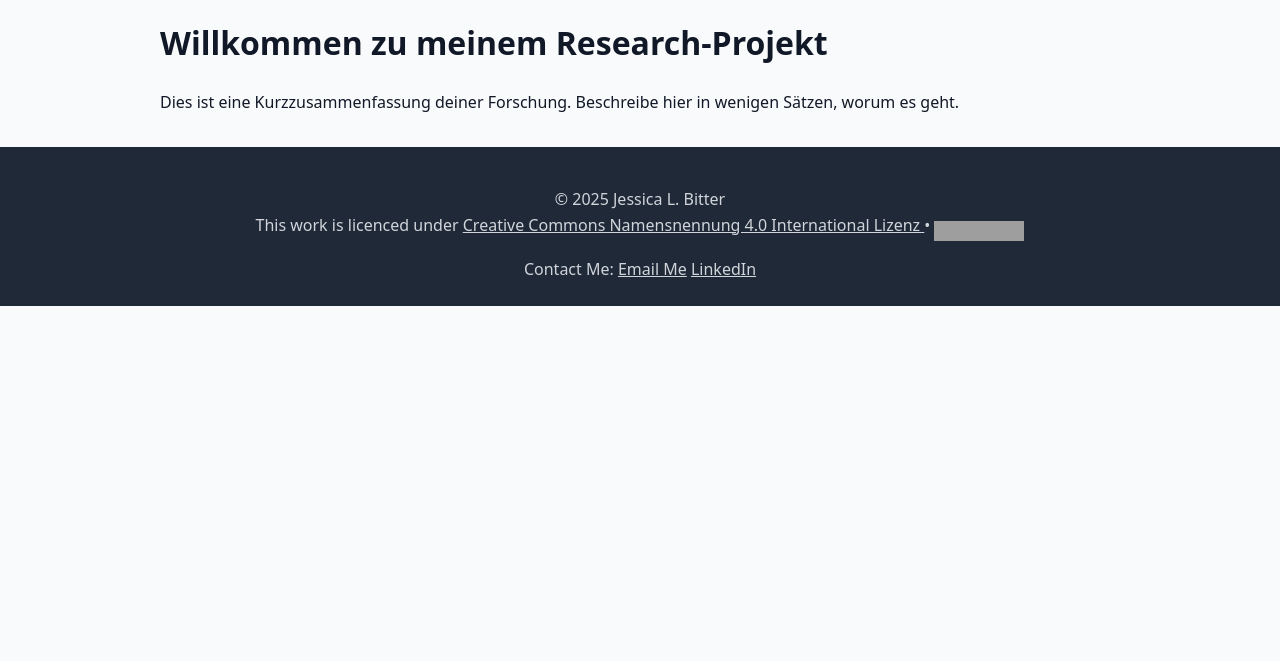
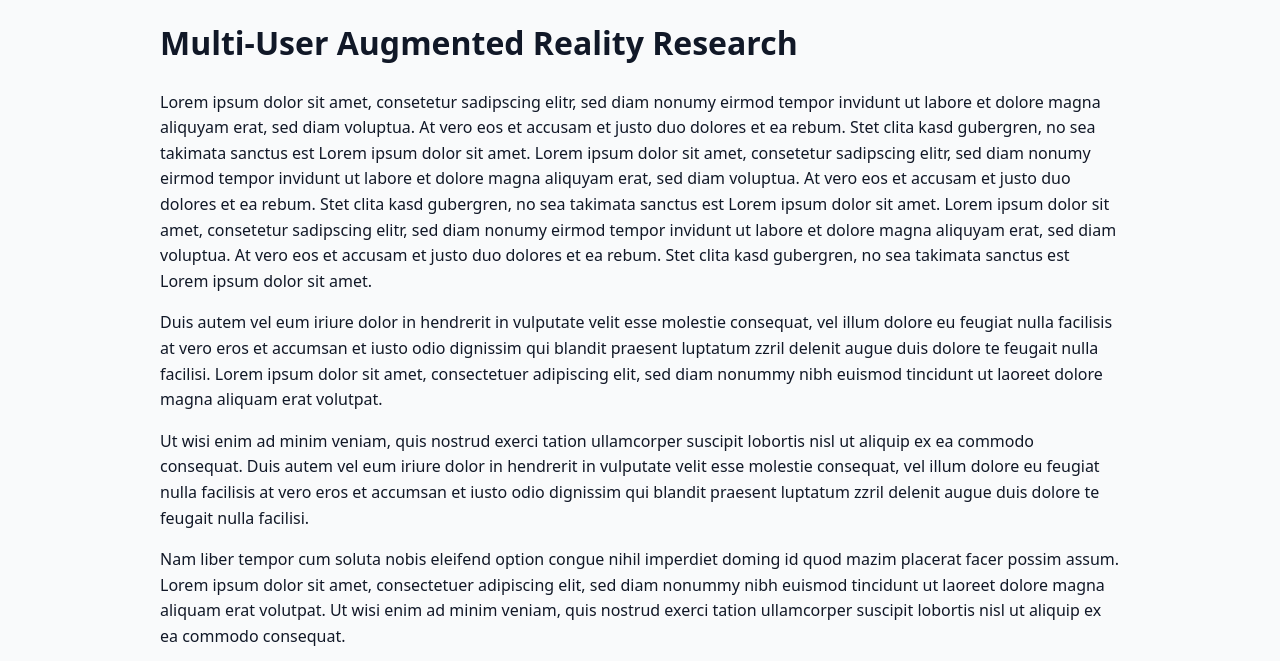
Before and after one commit to JeLaBit/multiuser-augmented-reality-research, a Jekyll site: the page built from index.md, in a window 1280 px wide and 900 px high, scrolled down 363 px, cut to the strip 239-900 px from the top of the window. Built offline with Jekyll 4.4.1, drawn with Linux system fonts in a browser that asks for light colours; before the commit the page ends 908 px from its top, so only the background shows below that; some of the changed text lies outside the part shown; grey boxes are pictures that could not be loaded.

Commit message:
Update index.md

```diff
--- a/index.md
+++ b/index.md
@@ -6,6 +6,16 @@
 ---
 
 
-# Willkommen zu meinem Research-Projekt
+# Multi-User Augmented Reality Research
 
-Dies ist eine Kurzzusammenfassung deiner Forschung. Beschreibe hier in wenigen Sätzen, worum es geht.
+Lorem ipsum dolor sit amet, consetetur sadipscing elitr, sed diam nonumy eirmod tempor invidunt ut labore et dolore magna aliquyam erat, sed diam voluptua. At vero eos et accusam et justo duo dolores et ea rebum. Stet clita kasd gubergren, no sea takimata sanctus est Lorem ipsum dolor sit amet. Lorem ipsum dolor sit amet, consetetur sadipscing elitr, sed diam nonumy eirmod tempor invidunt ut labore et dolore magna aliquyam erat, sed diam voluptua. At vero eos et accusam et justo duo dolores et ea rebum. Stet clita kasd gubergren, no sea takimata sanctus est Lorem ipsum dolor sit amet. Lorem ipsum dolor sit amet, consetetur sadipscing elitr, sed diam nonumy eirmod tempor invidunt ut labore et dolore magna aliquyam erat, sed diam voluptua. At vero eos et accusam et justo duo dolores et ea rebum. Stet clita kasd gubergren, no sea takimata sanctus est Lorem ipsum dolor sit amet.
+
+Duis autem vel eum iriure dolor in hendrerit in vulputate velit esse molestie consequat, vel illum dolore eu feugiat nulla facilisis at vero eros et accumsan et iusto odio dignissim qui blandit praesent luptatum zzril delenit augue duis dolore te feugait nulla facilisi. Lorem ipsum dolor sit amet, consectetuer adipiscing elit, sed diam nonummy nibh euismod tincidunt ut laoreet dolore magna aliquam erat volutpat.
+
+Ut wisi enim ad minim veniam, quis nostrud exerci tation ullamcorper suscipit lobortis nisl ut aliquip ex ea commodo consequat. Duis autem vel eum iriure dolor in hendrerit in vulputate velit esse molestie consequat, vel illum dolore eu feugiat nulla facilisis at vero eros et accumsan et iusto odio dignissim qui blandit praesent luptatum zzril delenit augue duis dolore te feugait nulla facilisi.
+
+Nam liber tempor cum soluta nobis eleifend option congue nihil imperdiet doming id quod mazim placerat facer possim assum. Lorem ipsum dolor sit amet, consectetuer adipiscing elit, sed diam nonummy nibh euismod tincidunt ut laoreet dolore magna aliquam erat volutpat. Ut wisi enim ad minim veniam, quis nostrud exerci tation ullamcorper suscipit lobortis nisl ut aliquip ex ea commodo consequat.
+
+Duis autem vel eum iriure dolor in hendrerit in vulputate velit esse molestie consequat, vel illum dolore eu feugiat nulla facilisis.
+
+At vero eos et accusam et justo duo dolores et ea rebum. Stet clita kasd gubergren, no sea takimata sanctus est Lorem ipsum dolor sit amet. Lorem ipsum dolor sit amet, consetetur sadipscing elitr, sed diam nonumy eirmod tempor invidunt ut labore et dolore magna aliquyam erat, sed diam voluptua. At vero eos et accusam et justo duo dolores et ea rebum. Stet clita kasd gubergren, no sea takimata sanctus est Lorem ipsum dolor sit amet. Lorem ipsum dolor sit amet, consetetur sadipscing elitr, At accusam aliquyam diam diam dolore dolores duo eirmod eos erat, et nonumy sed tempor et et invidunt justo labore Stet clita ea et gubergren, kasd magna no rebum. sanctus sea sed takimata ut vero voluptua. est Lorem ipsum dolor sit amet. Lorem ipsum dolor sit amet, consetetur sadipscing elitr, sed diam
```
